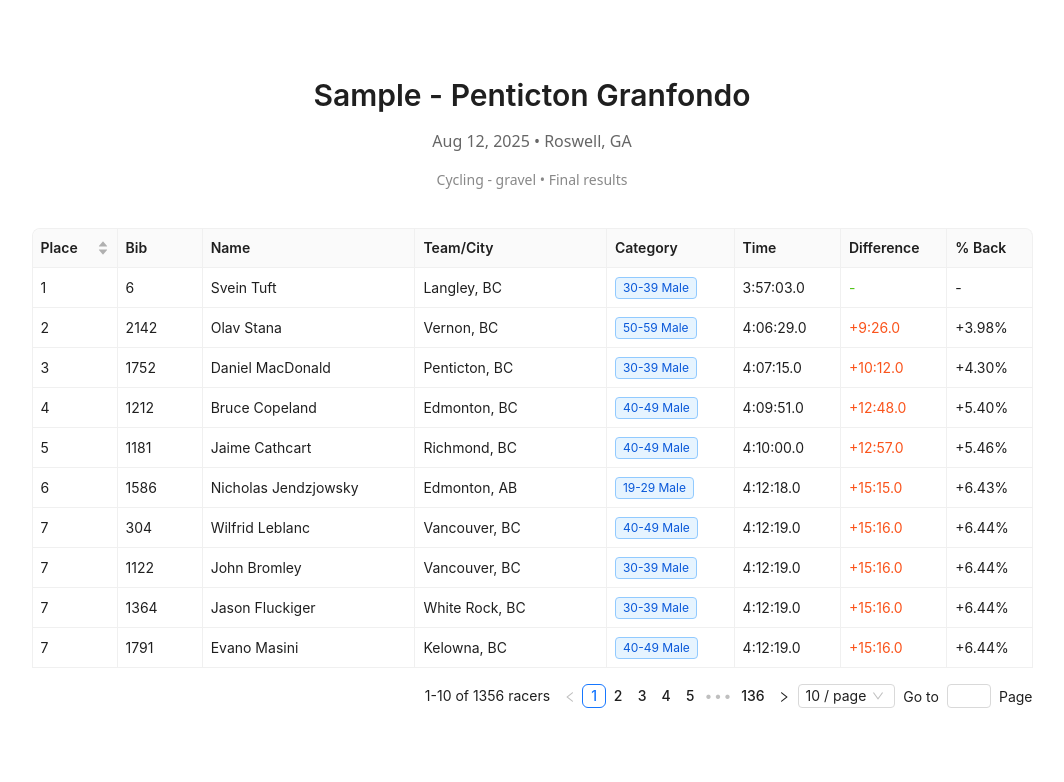
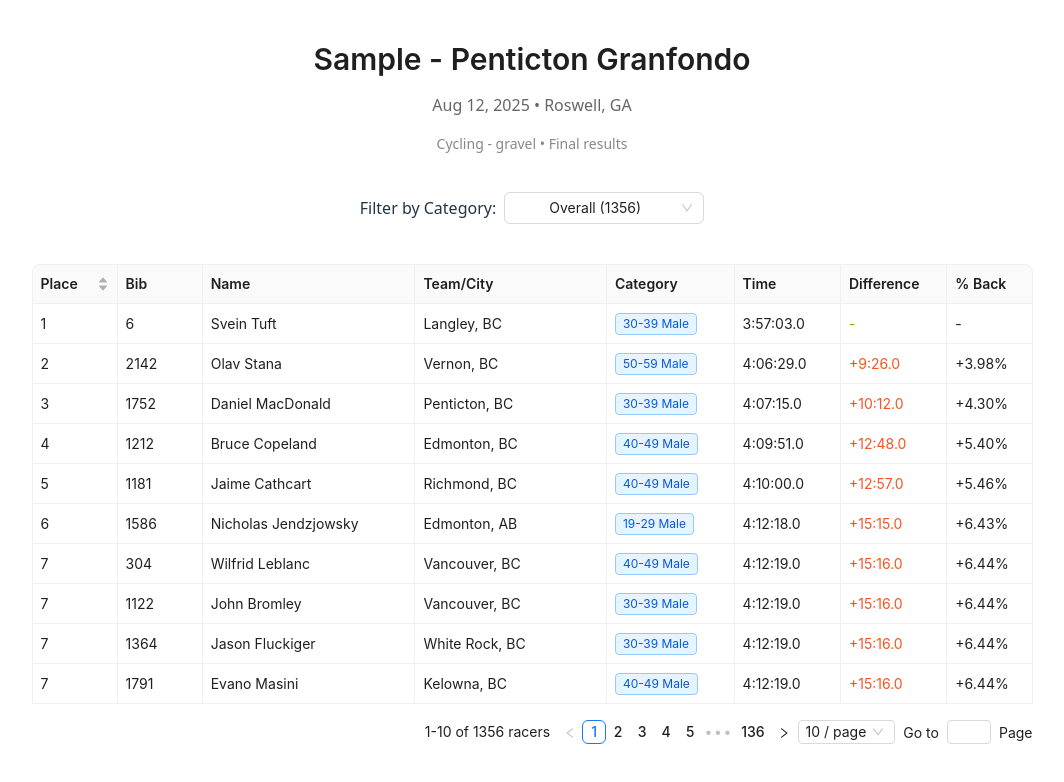
Before and after one commit to dcsim0n/gravel-roll-results-table, a React (Vite) app: page / in a window 1280 px wide. Shown: the top 782 px of the page, without its empty margins (108-1172 px from the left). Built offline with nearby package versions, Linux system fonts and the light colour scheme.

Commit message:
add category filter

```diff
--- a/src/App.jsx
+++ b/src/App.jsx
@@ -1,10 +1,11 @@
-import React from 'react'
-import { Table, Typography, Space, Tag } from 'antd'
+import React, { useState, useMemo } from 'react'
+import { Table, Typography, Space, Tag, Select } from 'antd'
 import 'antd/dist/reset.css'
 import './App.css'
 import raceResults from '../race-results.json'
 
 const { Title } = Typography
+const { Option } = Select
 
 // Race results table columns
 const columns = [
@@ -70,7 +71,7 @@ const columns = [
 ]
 
 // Transform race results data for the table
-const data = raceResults.Results[0].Racers.map((racer, index) => ({
+const allRacers = raceResults.Results[0].Racers.map((racer, index) => ({
   key: index.toString(),
   place: racer.Place,
   bib: racer.Bib,
@@ -83,6 +84,25 @@ const data = raceResults.Results[0].Racers.map((racer, index) => ({
 }))
 
 function App() {
+  const [selectedCategory, setSelectedCategory] = useState('Overall')
+
+  // Get unique categories for the dropdown
+  const categories = useMemo(() => {
+    const uniqueCategories = [...new Set(allRacers.map(racer => racer.category))]
+    return ['Overall', ...uniqueCategories.sort()]
+  }, [])
+
+  // Filter data based on selected category
+  const filteredData = useMemo(() => {
+    if (selectedCategory === 'Overall') {
+      return allRacers
+    }
+    return allRacers.filter(racer => racer.category === selectedCategory)
+  }, [selectedCategory])
+
+  const handleCategoryChange = (value) => {
+    setSelectedCategory(value)
+  }
   return (
     <div style={{ padding: '24px' }}>
       <Space direction="vertical" size="large" style={{ display: 'flex' }}>
@@ -95,9 +115,28 @@ function App() {
             {raceResults.RaceInfo.Sport} • {raceResults.RaceInfo.CompletionState}
           </p>
         </div>
+
+        <div style={{ marginBottom: '16px' }}>
+          <Space>
+            <span style={{ fontSize: '16px', fontWeight: '500' }}>Filter by Category:</span>
+            <Select
+              value={selectedCategory}
+              onChange={handleCategoryChange}
+              style={{ width: 200 }}
+              placeholder="Select category"
+            >
+              {categories.map(category => (
+                <Option key={category} value={category}>
+                  {category} {category === 'Overall' ? `(${allRacers.length})` : `(${allRacers.filter(r => r.category === category).length})`}
+                </Option>
+              ))}
+            </Select>
+          </Space>
+        </div>
+
         <Table
           columns={columns}
-          dataSource={data}
+          dataSource={filteredData}
           pagination={{
             pageSize: 10,
             showSizeChanger: true,
```
